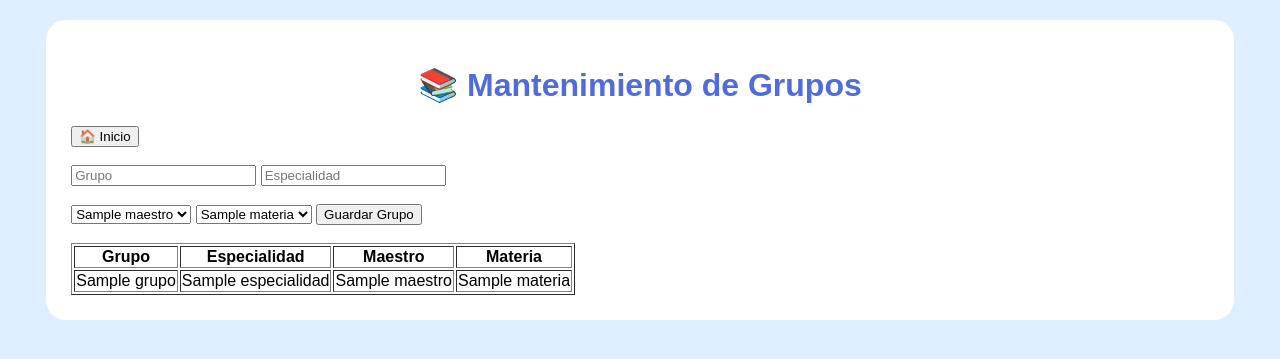
After one commit to alexanderpascual110/Recursamiento_PCA, a Flask app: page /grupos in a window 1280 px wide. The commit adds this page. Shown: the top 359 px of the page. Run offline with Flask 3, Linux system fonts and the light colour scheme; a database or web service that is not in the repository returns one stand-in record (values such as "Sample title").

Commit message:
3 cambio

```diff
--- a/main.py
+++ b/main.py
@@ -3,6 +3,7 @@ from pymongo import MongoClient
 from bson.objectid import ObjectId
 from dotenv import load_dotenv
 import os
+from datetime import datetime
 
 load_dotenv()
 
@@ -15,6 +16,7 @@ db = cliente["escuela"]
 maestros = db["maestros"]
 alumnos = db["alumnos"]
 materias = db["materias"]
+grupos = db["grupos"]
 
 @app.route("/")
 def inicio():
@@ -80,11 +82,19 @@ def ver_alumnos():
 @app.route("/agregar_alumno", methods=["POST"])
 def agregar_alumno():
 
+    fecha_nacimiento = request.form["fecha_de_nacimiento"]
+
+    fecha = datetime.strptime(fecha_nacimiento, "%Y-%m-%d")
+
+    if fecha < datetime(2008,1,1) or fecha > datetime(2011,12,31):
+        return "La fecha debe estar entre 2008 y 2011"
+
     alumnos.insert_one({
         "nombre": request.form["nombre"],
         "grupo": request.form["grupo"],
         "correo": request.form["correo"],
         "fecha_de_nacimiento": request.form["fecha_de_nacimiento"]
+
     })
 
     return redirect("/alumnos")
@@ -117,7 +127,6 @@ def actualizar_alumno(id):
     )
 
     return redirect("/alumnos")
-
 
 
 @app.route("/materias")
@@ -166,4 +175,34 @@ def actualizar_materia(id):
 
     return redirect("/materias")
 
+@app.route("/grupos")
+def ver_grupos():
+
+    lista_maestros = maestros.find()
+    lista_materias = materias.find()
+    lista_alumnos = alumnos.find()
+    lista_grupos = grupos.find()
+
+    return render_template(
+        "mantenimiento_grupos.html",
+        maestros=lista_maestros,
+        materias=lista_materias,
+        alumnos=lista_alumnos,
+        grupos=lista_grupos
+    )
+
+@app.route("/guardar_grupo", methods=["POST"])
+def guardar_grupo():
+
+    grupos.insert_one({
+
+        "grupo": request.form["grupo"],
+        "especialidad": request.form["especialidad"],
+        "maestro": request.form["maestro"],
+        "materia": request.form["materia"]
+
+    })
+
+    return redirect("/grupos")
+
 app.run(debug=True)
--- a/templates/alumnos.html
+++ b/templates/alumnos.html
@@ -73,6 +73,8 @@ border:1px solid lightgray;">
 
 <input type="date" name="fecha_de_nacimiento"
 placeholder="Fecha de nacimiento"
+min="2008-01-01"
+max="2011-12-31"
 required
 style="
 padding:12px;
--- a/templates/editar_alumno.html
+++ b/templates/editar_alumno.html
@@ -53,6 +53,8 @@ border-radius:10px;">
 <input type="date"
 name="fecha_de_nacimiento"
 value="{{dato.fecha_de_nacimiento}}"
+min="2008-01-01"
+max="2011-12-31"
 style="
 width:100%;
 padding:12px;
--- a/templates/editar_maestro.html
+++ b/templates/editar_maestro.html
@@ -41,9 +41,12 @@ padding:12px;
 margin:10px 0;
 border-radius:10px;">
 
-<input type="number"
+<input type="tel"
 name="telefono"
 value="{{dato.telefono}}"
+pattern="[0-9]{10}"
+maxlength="10"
+title="Debe contener exactamente 10 digitos"
 style="
 width:100%;
 padding:12px;
--- /dev/null
+++ b/templates/mantenimiento_grupos.html
@@ -0,0 +1,105 @@
+<!DOCTYPE html>
+<html>
+<head>
+<title>Grupos</title>
+</head>
+
+<body style="
+background:#dfefff;
+font-family:Arial;">
+
+<div style="
+width:90%;
+margin:auto;
+margin-top:20px;
+background:white;
+padding:25px;
+border-radius:20px;">
+
+<h1 style="
+color:#4f6bdc;
+text-align:center;">
+📚 Mantenimiento de Grupos
+</h1>
+
+<a href="/">
+<button>
+🏠 Inicio
+</button>
+</a>
+
+<br><br>
+
+<form action="/guardar_grupo" method="POST">
+
+<input
+type="text"
+name="grupo"
+placeholder="Grupo"
+required>
+
+<input
+type="text"
+name="especialidad"
+placeholder="Especialidad"
+required>
+
+<br><br>
+
+<select name="maestro">
+
+{% for maestro in maestros %}
+
+<option value="{{maestro.nombre}}">
+{{maestro.nombre}}
+</option>
+
+{% endfor %}
+
+</select>
+
+<select name="materia">
+
+{% for materia in materias %}
+
+<option value="{{materia.nombre}}">
+{{materia.nombre}}
+</option>
+
+{% endfor %}
+
+</select>
+
+<button>
+Guardar Grupo
+</button>
+
+<br><br>
+
+<table border="1">
+
+<tr>
+
+<th>Grupo</th>
+<th>Especialidad</th>
+<th>Maestro</th>
+<th>Materia</th>
+
+</tr>
+
+{% for grupo in grupos %}
+
+<tr>
+
+<td>{{grupo.grupo}}</td>
+<td>{{grupo.especialidad}}</td>
+<td>{{grupo.maestro}}</td>
+<td>{{grupo.materia}}</td>
+
+</tr>
+
+{% endfor %}
+
+</table>
+
+</form>
```
Also changed, not shown: templates/index.html (+10 -0 lines).
